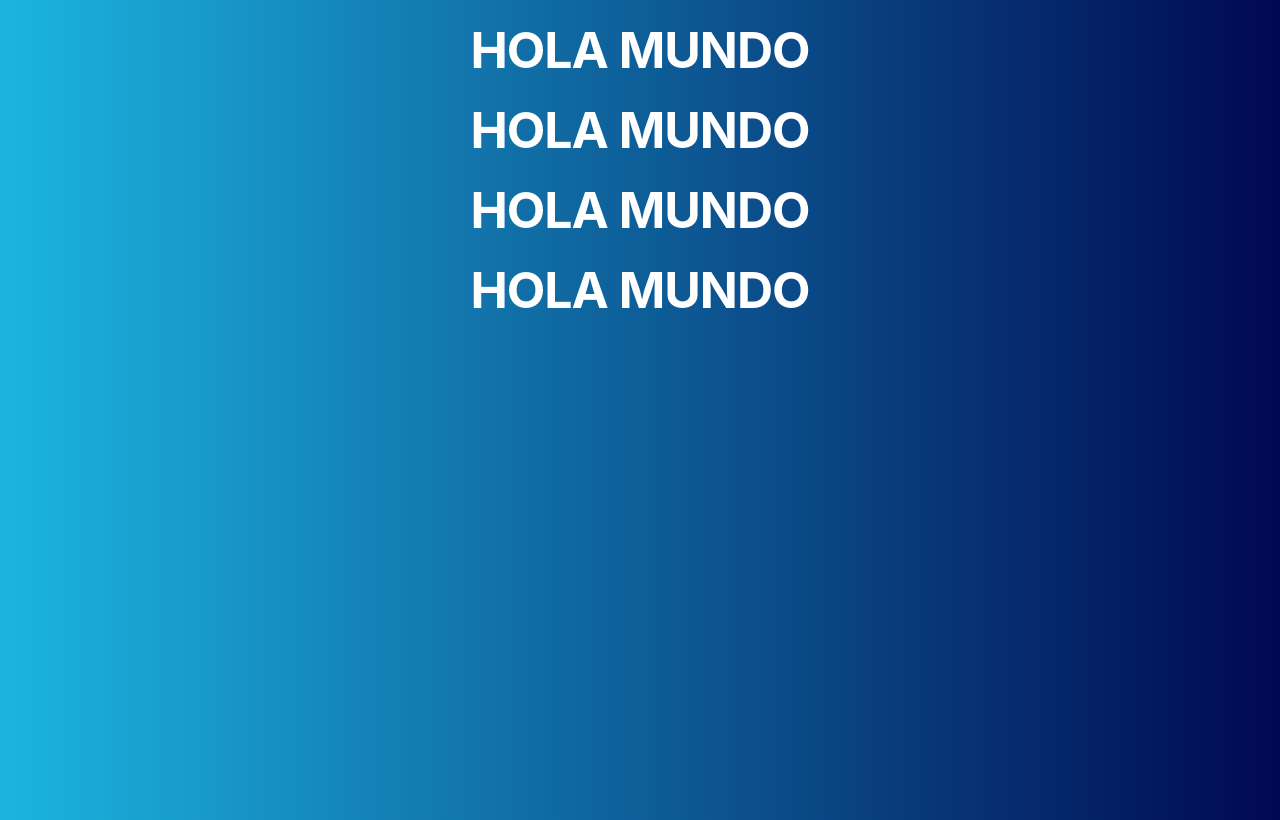
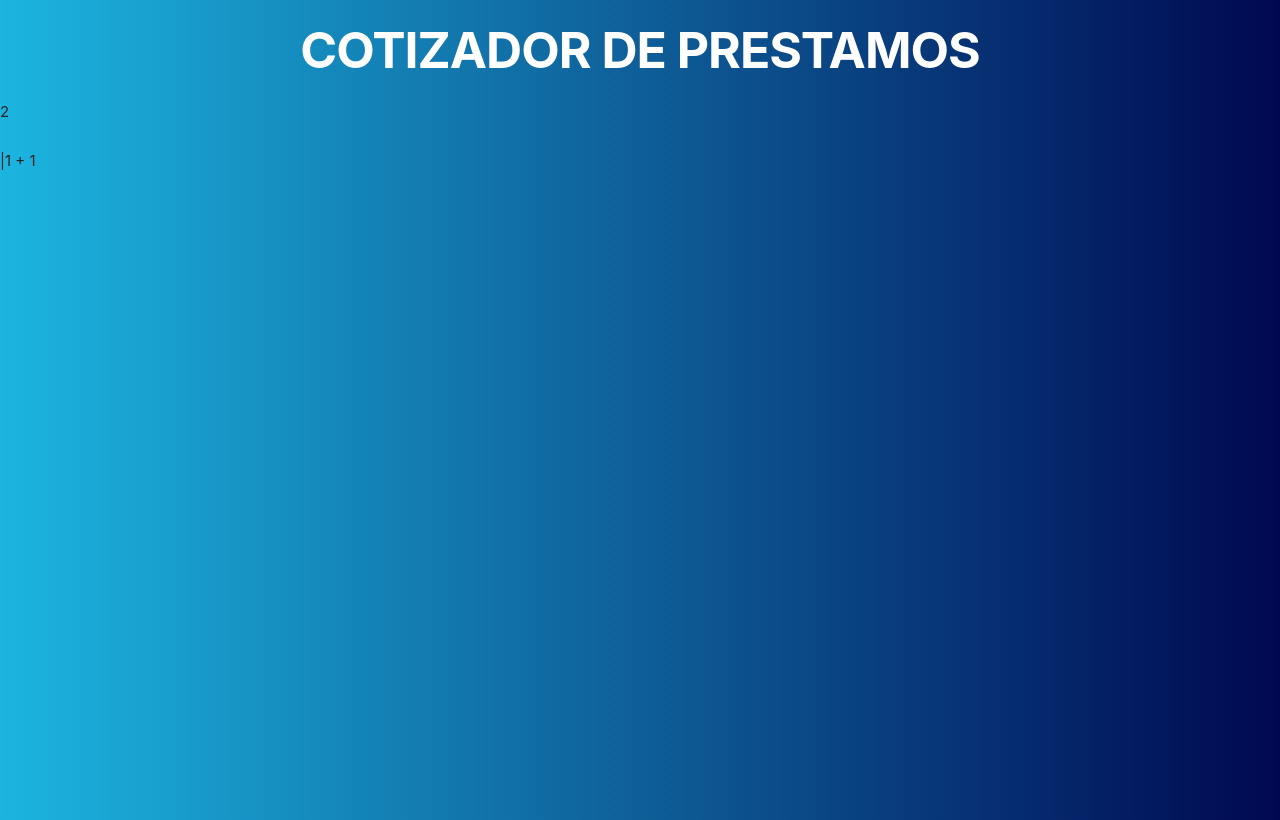
Before and after one commit to FrancisFerriEPN/Curso-JavaScript, a React (Create React App) app in the folder prestamos/: page / in a window 1280 px wide. Built offline with nearby package versions, Linux system fonts and the light colour scheme.

Commit message:
React: Props

```diff
--- a/prestamos/src/App.js
+++ b/prestamos/src/App.js
@@ -4,10 +4,10 @@ import Header from './componentes/Header'
 function App() {
   return (
     <Fragment>
-        <Header/>
-        <Header/>
-        <Header/>
-        <Header/>
+        <Header
+          titulo = "Cotizador de Prestamos"
+          descripccion = "Utiliza el formulario y obten una cotizacion"
+        />
     </Fragment>
   );
 }
--- a/prestamos/src/componentes/Header.js
+++ b/prestamos/src/componentes/Header.js
@@ -1,9 +1,17 @@
-import React from 'react'
+import React, {Fragment} from 'react'
 
-function Header() {
+//function Header({titulo}) { // Se puede alicar destructuring
+function Header(props) {
+    console.log(props);
+
 
     return(
-        <h1>Hola Mundo</h1>
+        <Fragment>
+            <h1>{props.titulo}</h1>
+            <p>{1 + 1}</p>
+            <p>|1 + 1</p>
+            <p>{props.descripcion}</p>
+        </Fragment>
     )
 }
 export default Header
```
